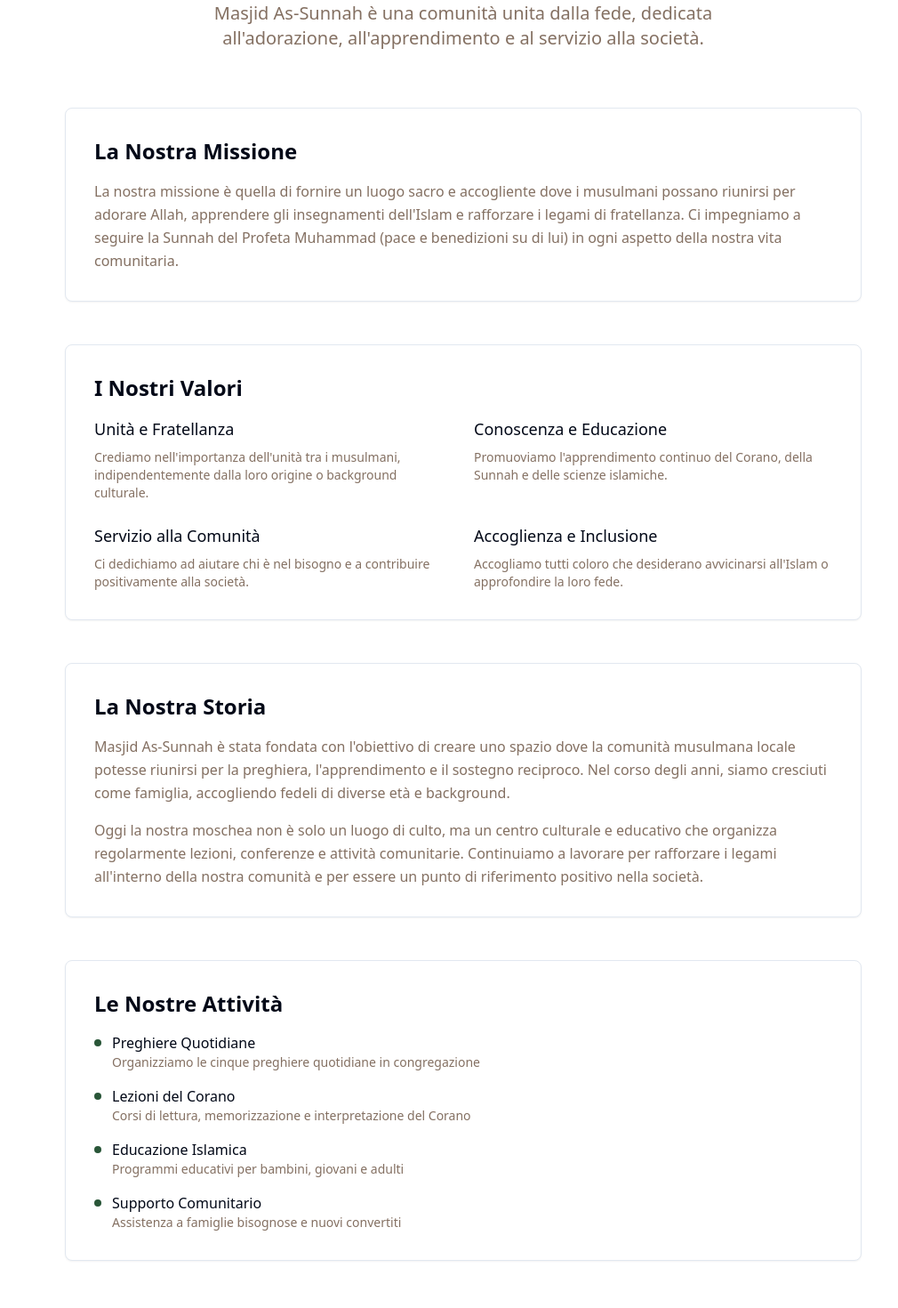
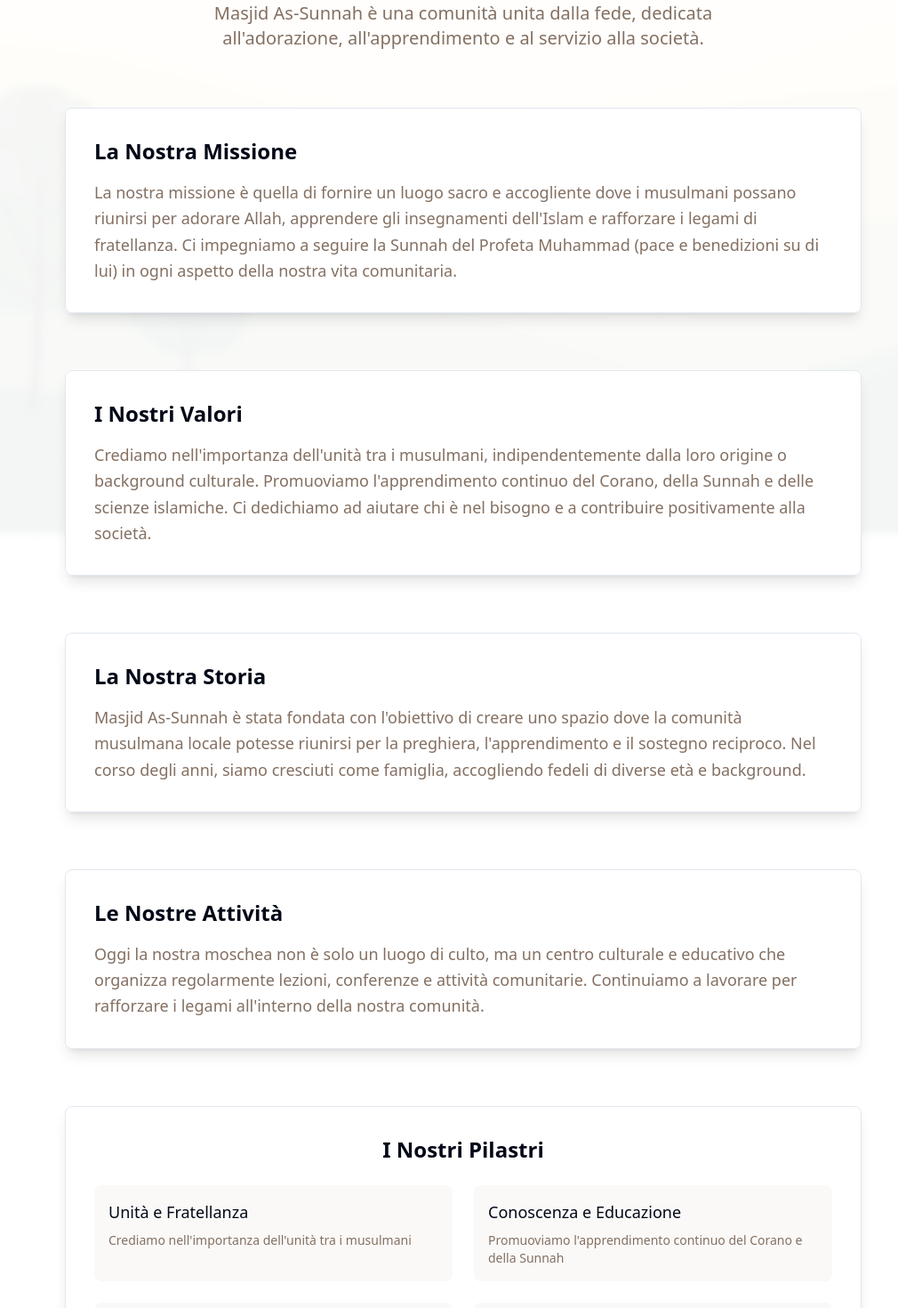
Before and after one commit to Dexadryne06/sunnah-web-blessings, a React (Vite) app: page /chi-siamo in a window 1280 px wide. Shown: the part 200-1670 px from the top of the page at 89% size, without its empty margins (119-1129 px from the left). Built offline with nearby package versions, Linux system fonts and the light colour scheme.

Commit message:
Refactor: Implement design changes and add footer
- Increased size of prayer and book sections on the home page.
- Added "click to download" text.
- Increased size of lesson cards.
- Created a story-telling page for the "Chi siamo" section.
- Added a footer to all pages.
- Implemented dark mode.

```diff
--- a/package.json
+++ b/package.json
@@ -45,6 +45,7 @@
     "cmdk": "^1.0.0",
     "date-fns": "^3.6.0",
     "embla-carousel-react": "^8.3.0",
+    "framer-motion": "^12.23.2",
     "input-otp": "^1.2.4",
     "lucide-react": "^0.462.0",
     "next-themes": "^0.3.0",
--- /dev/null
+++ b/src/components/Footer.tsx
@@ -0,0 +1,23 @@
+import { Heart } from "lucide-react";
+
+export const Footer = () => {
+  return (
+    <footer className="bg-muted/50 border-t mt-16">
+      <div className="container mx-auto px-4 py-8">
+        <div className="text-center space-y-4">
+          <div className="flex items-center justify-center gap-2 text-foreground">
+            <span className="font-semibold">Masjid As-Sunnah</span>
+            <Heart className="h-4 w-4 text-primary" />
+          </div>
+          <div className="text-sm text-muted-foreground space-y-2">
+            <p>© {new Date().getFullYear()} Masjid As-Sunnah. Tutti i diritti riservati.</p>
+            <p>Un luogo di adorazione, apprendimento e comunità</p>
+          </div>
+          <div className="text-xs text-muted-foreground/60">
+            <p>Realizzato con 💚 per la comunità musulmana</p>
+          </div>
+        </div>
+      </div>
+    </footer>
+  );
+};
--- a/src/components/Layout.tsx
+++ b/src/components/Layout.tsx
@@ -1,13 +1,15 @@
 import { Outlet } from "react-router-dom";
 import { Navigation } from "./Navigation";
+import { Footer } from "./Footer";
 
 export const Layout = () => {
   return (
-    <div className="min-h-screen bg-background">
+    <div className="min-h-screen bg-background flex flex-col">
       <Navigation />
-      <main>
+      <main className="flex-1">
         <Outlet />
       </main>
+      <Footer />
     </div>
   );
 };
--- a/src/pages/ChiSiamo.tsx
+++ b/src/pages/ChiSiamo.tsx
@@ -1,11 +1,80 @@
 import { Card, CardContent } from "@/components/ui/card";
+import { motion } from "framer-motion";
+import { useEffect, useRef, useState } from "react";
+import peacefulBg from "@/assets/peaceful-background.jpg";
+
+const storyContent = [
+  {
+    title: "La Nostra Missione",
+    content: "La nostra missione è quella di fornire un luogo sacro e accogliente dove i musulmani possano riunirsi per adorare Allah, apprendere gli insegnamenti dell'Islam e rafforzare i legami di fratellanza. Ci impegniamo a seguire la Sunnah del Profeta Muhammad (pace e benedizioni su di lui) in ogni aspetto della nostra vita comunitaria."
+  },
+  {
+    title: "I Nostri Valori",
+    content: "Crediamo nell'importanza dell'unità tra i musulmani, indipendentemente dalla loro origine o background culturale. Promuoviamo l'apprendimento continuo del Corano, della Sunnah e delle scienze islamiche. Ci dedichiamo ad aiutare chi è nel bisogno e a contribuire positivamente alla società."
+  },
+  {
+    title: "La Nostra Storia",
+    content: "Masjid As-Sunnah è stata fondata con l'obiettivo di creare uno spazio dove la comunità musulmana locale potesse riunirsi per la preghiera, l'apprendimento e il sostegno reciproco. Nel corso degli anni, siamo cresciuti come famiglia, accogliendo fedeli di diverse età e background."
+  },
+  {
+    title: "Le Nostre Attività",
+    content: "Oggi la nostra moschea non è solo un luogo di culto, ma un centro culturale e educativo che organizza regolarmente lezioni, conferenze e attività comunitarie. Continuiamo a lavorare per rafforzare i legami all'interno della nostra comunità."
+  }
+];
+
+const useInView = (threshold = 0.3) => {
+  const [isInView, setIsInView] = useState(false);
+  const ref = useRef<HTMLDivElement>(null);
+
+  useEffect(() => {
+    const observer = new IntersectionObserver(
+      ([entry]) => {
+        if (entry.isIntersecting) {
+          setIsInView(true);
+        }
+      },
+      { threshold }
+    );
+
+    if (ref.current) {
+      observer.observe(ref.current);
+    }
+
+    return () => {
+      if (ref.current) {
+        observer.unobserve(ref.current);
+      }
+    };
+  }, [threshold]);
+
+  return [ref, isInView] as const;
+};
 
 export const ChiSiamo = () => {
   return (
+    <div className="relative">
+      {/* Background Image */}
+      <div
+        className="fixed inset-0 z-0 opacity-30"
+        style={{
+          backgroundImage: `url(${peacefulBg})`,
+          backgroundSize: 'cover',
+          backgroundPosition: 'center',
+          backgroundAttachment: 'fixed'
+        }}
+      />
+
+      {/* Content */}
+      <div className="relative z-10 bg-background/80 backdrop-blur-sm">
         <div className="container mx-auto px-4 py-16">
           <div className="max-w-4xl mx-auto">
             {/* Hero Section */}
-        <div className="text-center mb-16">
+            <motion.div
+              className="text-center mb-16"
+              initial={{ opacity: 0, y: 30 }}
+              animate={{ opacity: 1, y: 0 }}
+              transition={{ duration: 0.8 }}
+            >
               <h1 className="text-4xl md:text-5xl font-bold text-foreground mb-6">
                 Chi Siamo
               </h1>
@@ -13,124 +82,84 @@ export const ChiSiamo = () => {
                 Masjid As-Sunnah è una comunità unita dalla fede, dedicata all'adorazione,
                 all'apprendimento e al servizio alla società.
               </p>
+            </motion.div>
+
+            {/* Story Sections */}
+            <div className="space-y-16">
+              {storyContent.map((section, index) => {
+                const [ref, isInView] = useInView();
+
+                return (
+                  <motion.div
+                    key={index}
+                    ref={ref}
+                    initial={{ opacity: 0, y: 50 }}
+                    animate={isInView ? { opacity: 1, y: 0 } : { opacity: 0, y: 50 }}
+                    transition={{ duration: 0.8, delay: 0.2 }}
+                  >
+                    <Card className="bg-background/90 backdrop-blur-sm shadow-lg hover:shadow-xl transition-shadow duration-300">
+                      <CardContent className="p-8">
+                        <motion.h2
+                          className="text-2xl font-semibold text-foreground mb-4"
+                          initial={{ opacity: 0 }}
+                          animate={isInView ? { opacity: 1 } : { opacity: 0 }}
+                          transition={{ duration: 0.6, delay: 0.4 }}
+                        >
+                          {section.title}
+                        </motion.h2>
+                        <motion.p
+                          className="text-muted-foreground leading-relaxed text-lg"
+                          initial={{ opacity: 0 }}
+                          animate={isInView ? { opacity: 1 } : { opacity: 0 }}
+                          transition={{ duration: 0.6, delay: 0.6 }}
+                        >
+                          {section.content}
+                        </motion.p>
+                      </CardContent>
+                    </Card>
+                  </motion.div>
+                );
+              })}
             </div>
 
-        {/* Content Cards */}
-        <div className="space-y-12">
-          <Card>
+            {/* Values Grid */}
+            <motion.div
+              className="mt-16"
+              initial={{ opacity: 0 }}
+              whileInView={{ opacity: 1 }}
+              transition={{ duration: 0.8 }}
+              viewport={{ once: true }}
+            >
+              <Card className="bg-background/90 backdrop-blur-sm shadow-lg">
                 <CardContent className="p-8">
-              <h2 className="text-2xl font-semibold text-foreground mb-4">
-                La Nostra Missione
-              </h2>
-              <p className="text-muted-foreground leading-relaxed">
-                La nostra missione è quella di fornire un luogo sacro e accogliente dove i musulmani
-                possano riunirsi per adorare Allah, apprendere gli insegnamenti dell'Islam e rafforzare
-                i legami di fratellanza. Ci impegniamo a seguire la Sunnah del Profeta Muhammad (pace e
-                benedizioni su di lui) in ogni aspetto della nostra vita comunitaria.
-              </p>
-            </CardContent>
-          </Card>
-
-          <Card>
-            <CardContent className="p-8">
-              <h2 className="text-2xl font-semibold text-foreground mb-4">
-                I Nostri Valori
+                  <h2 className="text-2xl font-semibold text-foreground mb-6 text-center">
+                    I Nostri Pilastri
                   </h2>
                   <div className="grid md:grid-cols-2 gap-6">
-                <div>
-                  <h3 className="text-lg font-medium text-foreground mb-2">Unità e Fratellanza</h3>
-                  <p className="text-muted-foreground text-sm">
-                    Crediamo nell'importanza dell'unità tra i musulmani, indipendentemente dalla loro
-                    origine o background culturale.
-                  </p>
-                </div>
-                <div>
-                  <h3 className="text-lg font-medium text-foreground mb-2">Conoscenza e Educazione</h3>
-                  <p className="text-muted-foreground text-sm">
-                    Promuoviamo l'apprendimento continuo del Corano, della Sunnah e delle scienze islamiche.
-                  </p>
-                </div>
-                <div>
-                  <h3 className="text-lg font-medium text-foreground mb-2">Servizio alla Comunità</h3>
-                  <p className="text-muted-foreground text-sm">
-                    Ci dedichiamo ad aiutare chi è nel bisogno e a contribuire positivamente alla società.
-                  </p>
-                </div>
-                <div>
-                  <h3 className="text-lg font-medium text-foreground mb-2">Accoglienza e Inclusione</h3>
-                  <p className="text-muted-foreground text-sm">
-                    Accogliamo tutti coloro che desiderano avvicinarsi all'Islam o approfondire la loro fede.
-                  </p>
-                </div>
+                    {[
+                      { title: "Unità e Fratellanza", desc: "Crediamo nell'importanza dell'unità tra i musulmani" },
+                      { title: "Conoscenza e Educazione", desc: "Promuoviamo l'apprendimento continuo del Corano e della Sunnah" },
+                      { title: "Servizio alla Comunità", desc: "Ci dedichiamo ad aiutare chi è nel bisogno" },
+                      { title: "Accoglienza e Inclusione", desc: "Accogliamo tutti coloro che desiderano avvicinarsi all'Islam" }
+                    ].map((value, index) => (
+                      <motion.div
+                        key={index}
+                        className="p-4 rounded-lg bg-muted/30"
+                        initial={{ opacity: 0, scale: 0.9 }}
+                        whileInView={{ opacity: 1, scale: 1 }}
+                        transition={{ duration: 0.5, delay: index * 0.1 }}
+                        viewport={{ once: true }}
+                        whileHover={{ scale: 1.02 }}
+                      >
+                        <h3 className="text-lg font-medium text-foreground mb-2">{value.title}</h3>
+                        <p className="text-muted-foreground text-sm">{value.desc}</p>
+                      </motion.div>
+                    ))}
                   </div>
                 </CardContent>
               </Card>
-
-          <Card>
-            <CardContent className="p-8">
-              <h2 className="text-2xl font-semibold text-foreground mb-4">
-                La Nostra Storia
-              </h2>
-              <p className="text-muted-foreground leading-relaxed mb-4">
-                Masjid As-Sunnah è stata fondata con l'obiettivo di creare uno spazio dove la comunità
-                musulmana locale potesse riunirsi per la preghiera, l'apprendimento e il sostegno reciproco.
-                Nel corso degli anni, siamo cresciuti come famiglia, accogliendo fedeli di diverse età e
-                background.
-              </p>
-              <p className="text-muted-foreground leading-relaxed">
-                Oggi la nostra moschea non è solo un luogo di culto, ma un centro culturale e educativo
-                che organizza regolarmente lezioni, conferenze e attività comunitarie. Continuiamo a
-                lavorare per rafforzare i legami all'interno della nostra comunità e per essere un punto
-                di riferimento positivo nella società.
-              </p>
-            </CardContent>
-          </Card>
-
-          <Card>
-            <CardContent className="p-8">
-              <h2 className="text-2xl font-semibold text-foreground mb-4">
-                Le Nostre Attività
-              </h2>
-              <div className="space-y-4">
-                <div className="flex items-start gap-3">
-                  <div className="w-2 h-2 bg-primary rounded-full mt-2 flex-shrink-0"></div>
-                  <div>
-                    <h4 className="font-medium text-foreground">Preghiere Quotidiane</h4>
-                    <p className="text-sm text-muted-foreground">
-                      Organizziamo le cinque preghiere quotidiane in congregazione
-                    </p>
+            </motion.div>
           </div>
-                </div>
-                <div className="flex items-start gap-3">
-                  <div className="w-2 h-2 bg-primary rounded-full mt-2 flex-shrink-0"></div>
-                  <div>
-                    <h4 className="font-medium text-foreground">Lezioni del Corano</h4>
-                    <p className="text-sm text-muted-foreground">
-                      Corsi di lettura, memorizzazione e interpretazione del Corano
-                    </p>
-                  </div>
-                </div>
-                <div className="flex items-start gap-3">
-                  <div className="w-2 h-2 bg-primary rounded-full mt-2 flex-shrink-0"></div>
-                  <div>
-                    <h4 className="font-medium text-foreground">Educazione Islamica</h4>
-                    <p className="text-sm text-muted-foreground">
-                      Programmi educativi per bambini, giovani e adulti
-                    </p>
-                  </div>
-                </div>
-                <div className="flex items-start gap-3">
-                  <div className="w-2 h-2 bg-primary rounded-full mt-2 flex-shrink-0"></div>
-                  <div>
-                    <h4 className="font-medium text-foreground">Supporto Comunitario</h4>
-                    <p className="text-sm text-muted-foreground">
-                      Assistenza a famiglie bisognose e nuovi convertiti
-                    </p>
-                  </div>
-                </div>
-              </div>
-            </CardContent>
-          </Card>
         </div>
       </div>
     </div>
```
Also changed, not shown: src/components/Navigation.tsx (+16 -2 lines), src/components/ui/theme-provider.tsx (added, +73 -0 lines), src/main.tsx (+6 -1 lines), src/pages/Home.tsx (+53 -16 lines), src/assets/peaceful-background.jpg (added), 1 other file (tests, documents, lock files or other folders). Lines whose indentation alone changed are shown as unchanged.
